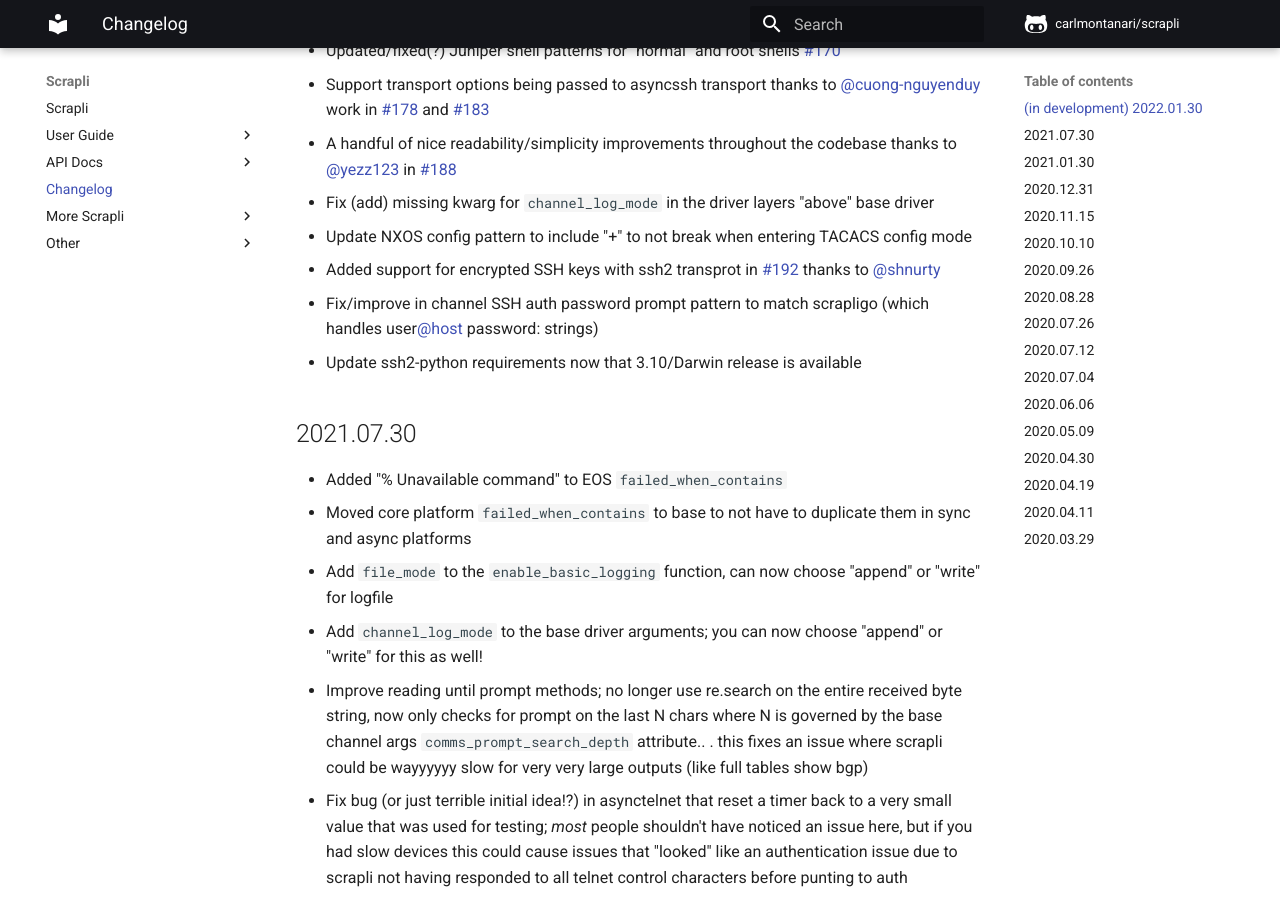
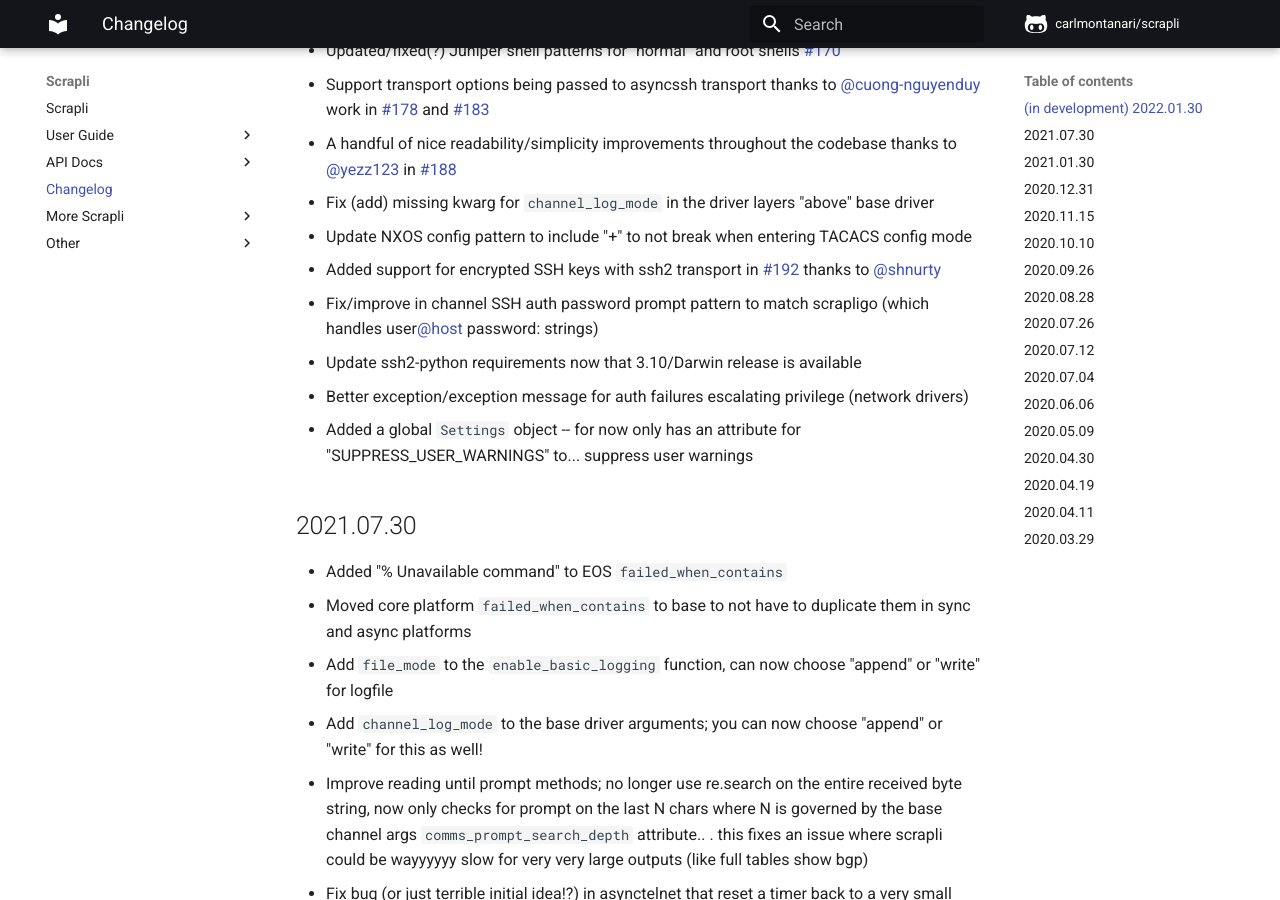
Before and after one commit to carlmontanari/scrapli, an MkDocs documentation site: the page built from docs/changelog.md, in a window 1280 px wide and 900 px high, scrolled down 522 px. Built offline with MkDocs 1.6.1 and Material for MkDocs 9.7.7, drawn with Linux system fonts in a browser that asks for light colours; comment, search, counter and statistics services are not loaded.

Commit message:
changelog entries

```diff
--- a/docs/changelog.md
+++ b/docs/changelog.md
@@ -18,9 +18,12 @@ Changelog
 - A handful of nice readability/simplicity improvements throughout the codebase thanks to @yezz123 in #188
 - Fix (add) missing kwarg for `channel_log_mode` in the driver layers "above" base driver
 - Update NXOS config pattern to include "+" to not break when entering TACACS config mode
-- Added support for encrypted SSH keys with ssh2 transprot in #192 thanks to @shnurty
+- Added support for encrypted SSH keys with ssh2 transport in #192 thanks to @shnurty
 - Fix/improve in channel SSH auth password prompt pattern to match scrapligo (which handles user@host password: strings)
 - Update ssh2-python requirements now that 3.10/Darwin release is available
+- Better exception/exception message for auth failures escalating privilege (network drivers)
+- Added a global `Settings` object -- for now only has an attribute for "SUPPRESS_USER_WARNINGS" to... suppress user
+  warnings
 
 
 ## 2021.07.30
```
